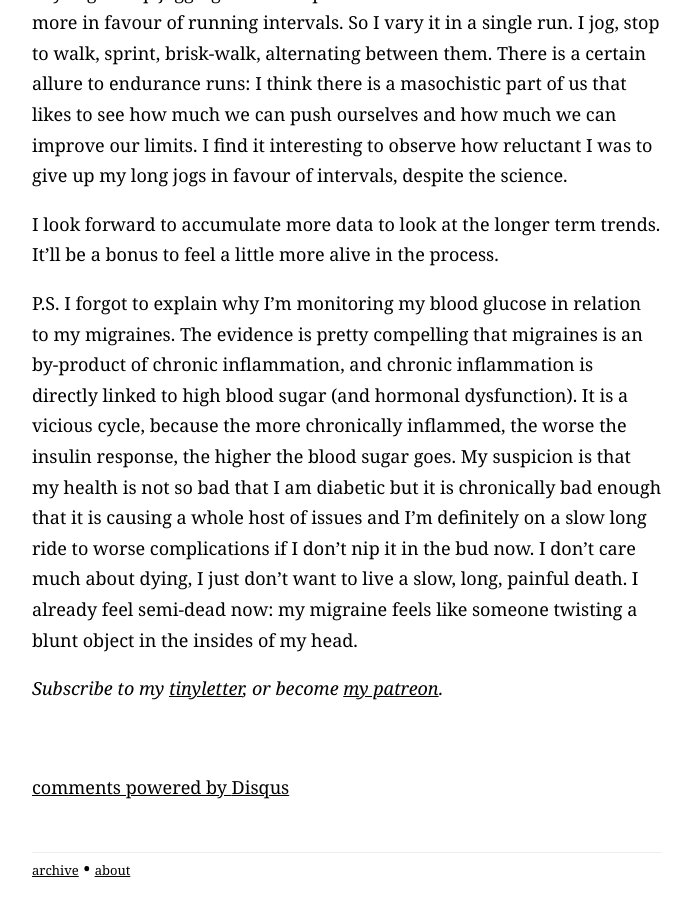
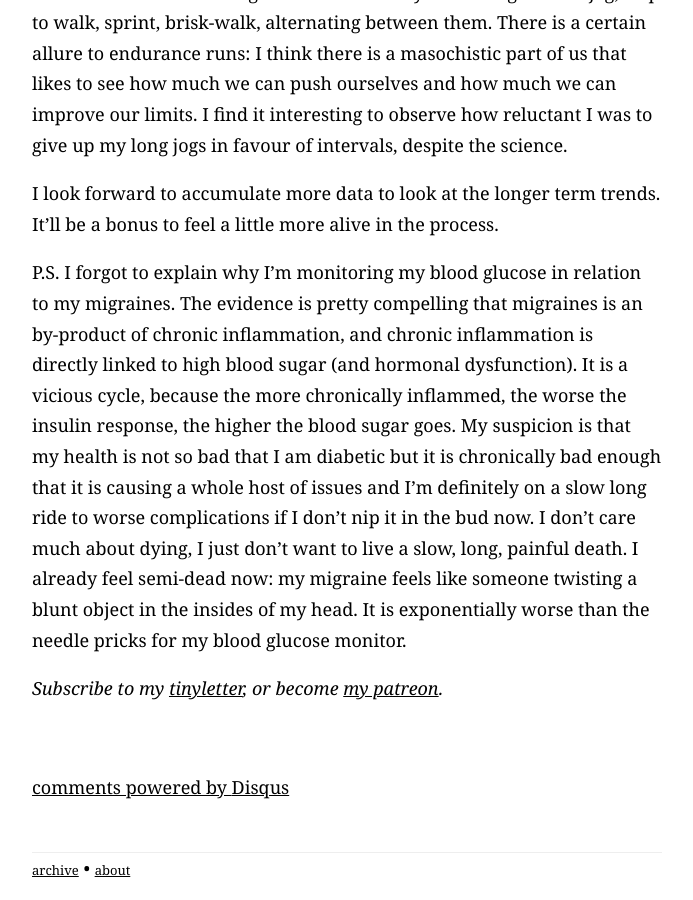
Before and after one commit to wynlim/wynlim.github.io, a Jekyll site: the page built from _posts/2018-08-12-accumulating-data-for-health.markdown, in a window 1280 px wide and 900 px high, scrolled down 1810 px. Shown: the whole window, without its empty margins (293-986 px from the left). Built offline with Jekyll 4.4.1, drawn with Linux system fonts in a browser that asks for light colours; comment, search, counter and statistics services are not loaded; some of the changed text lies outside the part shown.

Commit message:
Update 2018-08-12-accumulating-data-for-health.markdown

```diff
--- a/_posts/2018-08-12-accumulating-data-for-health.markdown
+++ b/_posts/2018-08-12-accumulating-data-for-health.markdown
@@ -25,4 +24,4 @@ It is my 50th consecutive day of running today. Last week I got to run 5km witho
 
 I look forward to accumulate more data to look at the longer term trends. It'll be a bonus to feel a little more alive in the process.
 
-P.S. I forgot to explain why I'm monitoring my blood glucose in relation to my migraines. The evidence is pretty compelling that migraines is an by-product of chronic inflammation, and chronic inflammation is directly linked to high blood sugar (and hormonal dysfunction). It is a vicious cycle, because the more chronically inflammed, the worse the insulin response, the higher the blood sugar goes. My suspicion is that my health is not so bad that I am diabetic but it is chronically bad enough that it is causing a whole host of issues and I'm definitely on a slow long ride to worse complications if I don't nip it in the bud now. I don't care much about dying, I just don't want to live a slow, long, painful death. I already feel semi-dead now: my migraine feels like someone twisting a blunt object in the insides of my head.
+P.S. I forgot to explain why I'm monitoring my blood glucose in relation to my migraines. The evidence is pretty compelling that migraines is an by-product of chronic inflammation, and chronic inflammation is directly linked to high blood sugar (and hormonal dysfunction). It is a vicious cycle, because the more chronically inflammed, the worse the insulin response, the higher the blood sugar goes. My suspicion is that my health is not so bad that I am diabetic but it is chronically bad enough that it is causing a whole host of issues and I'm definitely on a slow long ride to worse complications if I don't nip it in the bud now. I don't care much about dying, I just don't want to live a slow, long, painful death. I already feel semi-dead now: my migraine feels like someone twisting a blunt object in the insides of my head. It is exponentially worse than the needle pricks for my blood glucose monitor.
```
Also changed, not shown: other parts of _posts/2018-08-12-accumulating-data-for-health.markdown (+0 -1 lines).
